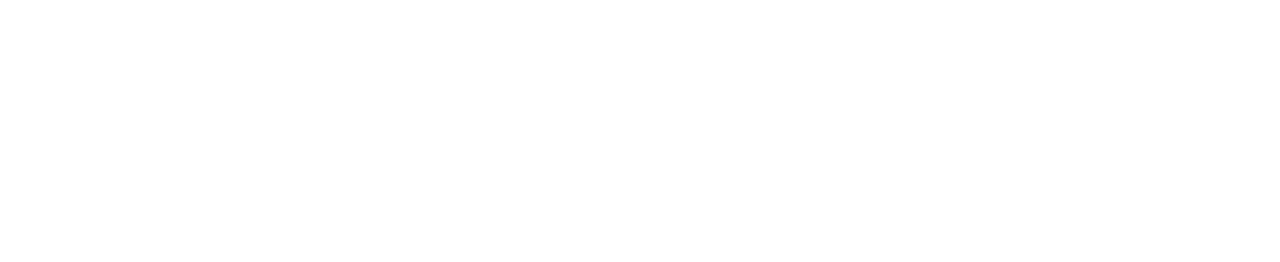
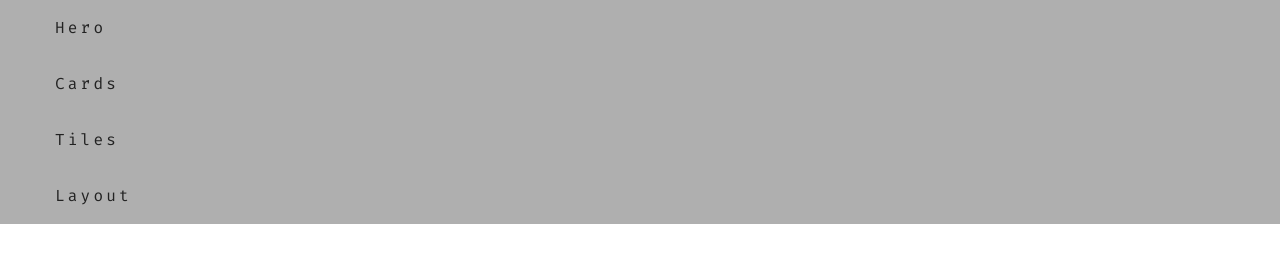
Before and after one commit to dkimhw/practice-grid-css, a plain HTML site: page index.html in a window 1280 px wide. Drawn offline with Linux system fonts and the light colour scheme.

Commit message:
Add index navbar

```diff
--- a/index.html
+++ b/index.html
@@ -10,6 +10,21 @@
   <link href="https://fonts.googleapis.com/css2?family=Fira+Code:wght@300;400&display=swap" rel="stylesheet">  <title>Document</title>
 </head>
 <body>
-
+  <nav class="main-navbar">
+    <ul>
+      <li>
+        <a href="hero.html">Hero</a>
+      </li>
+      <li>
+        <a href="cards.html">Cards</a>
+      </li>
+      <li>
+        <a href="tiles.html">Tiles</a>
+      </li>
+      <li>
+        <a href="layout.html">Layout</a>
+      </li>
+    </ul>
+  </nav>
 </body>
 </html>
--- a/styles.css
+++ b/styles.css
@@ -70,3 +70,34 @@ p {
   background: var(--primary-color);
   color: var(--mainWhite);
 }
+
+/* Main Navbar */
+
+.main-navbar {
+  background: var(--darkGrey);
+  padding: 0 2rem;
+}
+
+.main-navbar li {
+  list-style-type: none;
+}
+
+.main-navbar a {
+  text-transform: capitalize;
+  display: block;
+  padding: 1rem 0;
+  color: var(--primaryColor);
+  letter-spacing: var(--mainSpacing);
+  transition: var(--mainTransition);
+}
+
+.main-navbar a:hover {
+  color: var(--mainBlack);
+}
+
+@media screen and (min-width: 992px) {
+  .main-navbar ul {
+    max-width: 1170px;
+    margin: 0 auto;
+  }
+}
```
